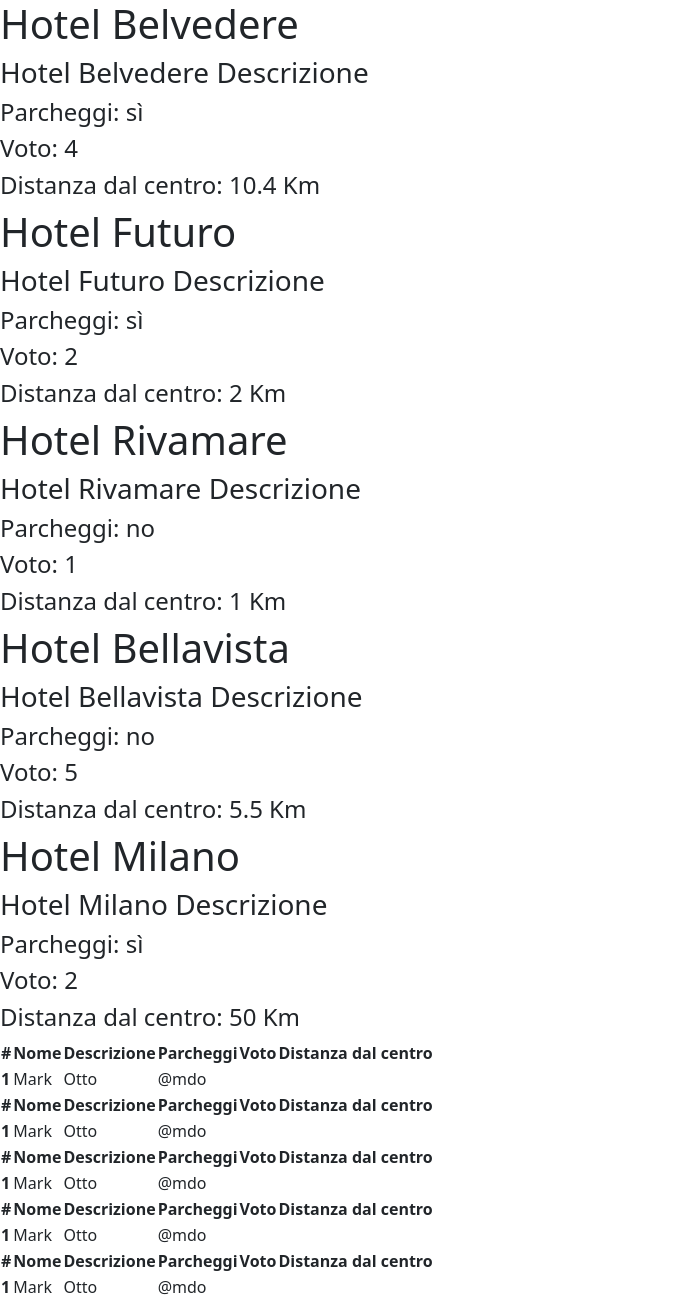
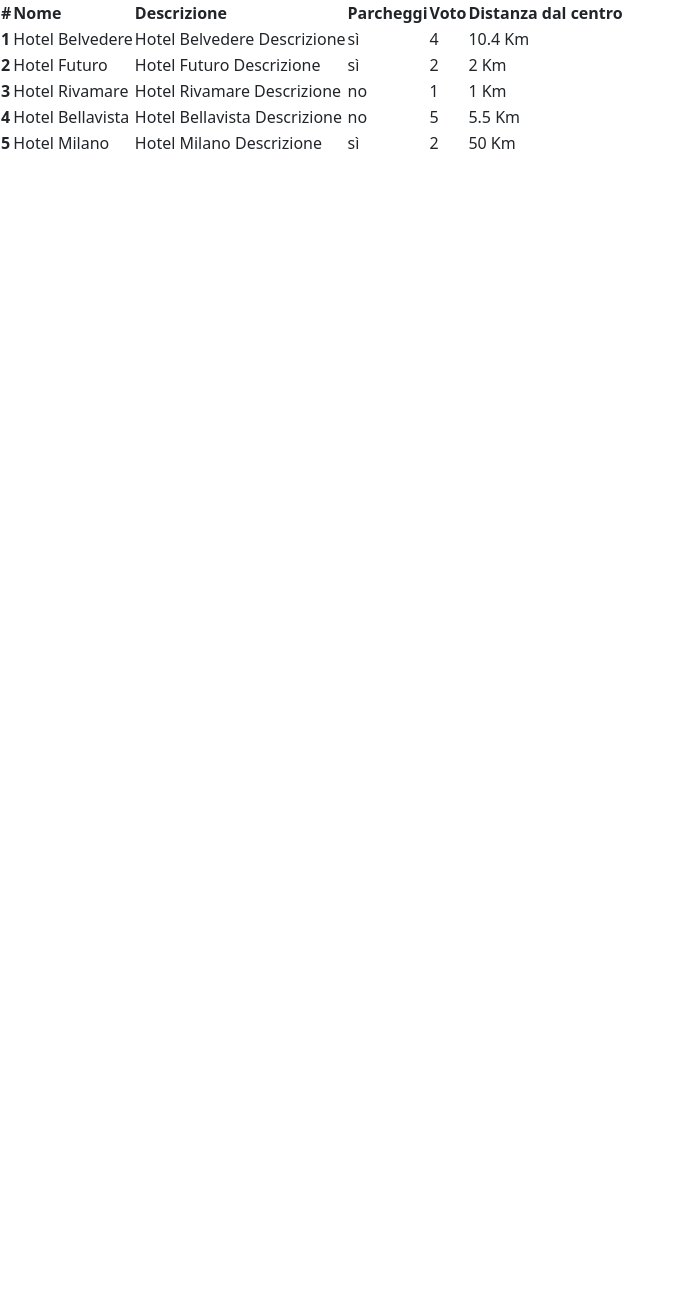
Before and after one commit to Blaser993/php-hotel, a PHP site: page / in a window 1280 px wide. Shown: the whole page, without its empty margins (0-685 px from the left). After the commit the page ends 149 px from the top, so only its background shows below. Run offline with PHP 8.4, Linux system fonts and the light colour scheme.

Commit message:
FEAT riordinato i dati in una tabella

```diff
--- a/index.php
+++ b/index.php
@@ -56,7 +56,7 @@
 
 
     <table>
-         <?php foreach ($hotels as $key => $hotel): ?>
+
         <thead>
             <tr>
                 <th scope="col">#</th>
@@ -68,31 +68,27 @@
             </tr>
         </thead>
         <tbody>
+        <?php foreach ($hotels as $key => $hotel): ?>
             <tr>
+                <th scope="row"><?php echo $key +1 ?></th>
+                <td><?php echo $hotel["name"];?></td>
+                <td><?php echo $hotel["description"];?></td>
+                <td>
+                    <?php if ($hotel["parking"] === false){
+                        echo "no" ;}
+                    else  echo "sì";?>
+                </td>
+                <td><?php echo $hotel["vote"];?></td>
+                <td><?php echo $hotel["distance_to_center"] . " Km"; ?></td>
+            </tr>
 
-                <th scope="row">1</th>
-                <td>Mark</td>
-                <td>Otto</td>
-                <td>@mdo</td>
-            </tr>
+            <?php endforeach ?>
         </tbody>
 
 
-            <h1><?php echo $hotel["name"];?></h1>
-            <h3><?php echo $hotel["description"];?></h3>
 
-            <h4>Parcheggi:
-                <?php if ($hotel["parking"] === false){
-                    echo "no" ;}
-                else  echo "sì";?>
-            </h4>
 
-            <h4>Voto: <?php echo $hotel["vote"];?></h4>
-            <h4>Distanza dal centro: <?php echo $hotel["distance_to_center"] . " Km";?></h4>
 
-            <?php
-        endforeach;
-        ?>
     </table>
 
 <script src="https://cdn.jsdelivr.net/npm/bootstrap@5.3.0-alpha1/dist/js/bootstrap.bundle.min.js" integrity="sha384-w76AqPfDkMBDXo30jS1Sgez6pr3x5MlQ1ZAGC+nuZB+EYdgRZgiwxhTBTkF7CXvN" crossorigin="anonymous"></script>
```
